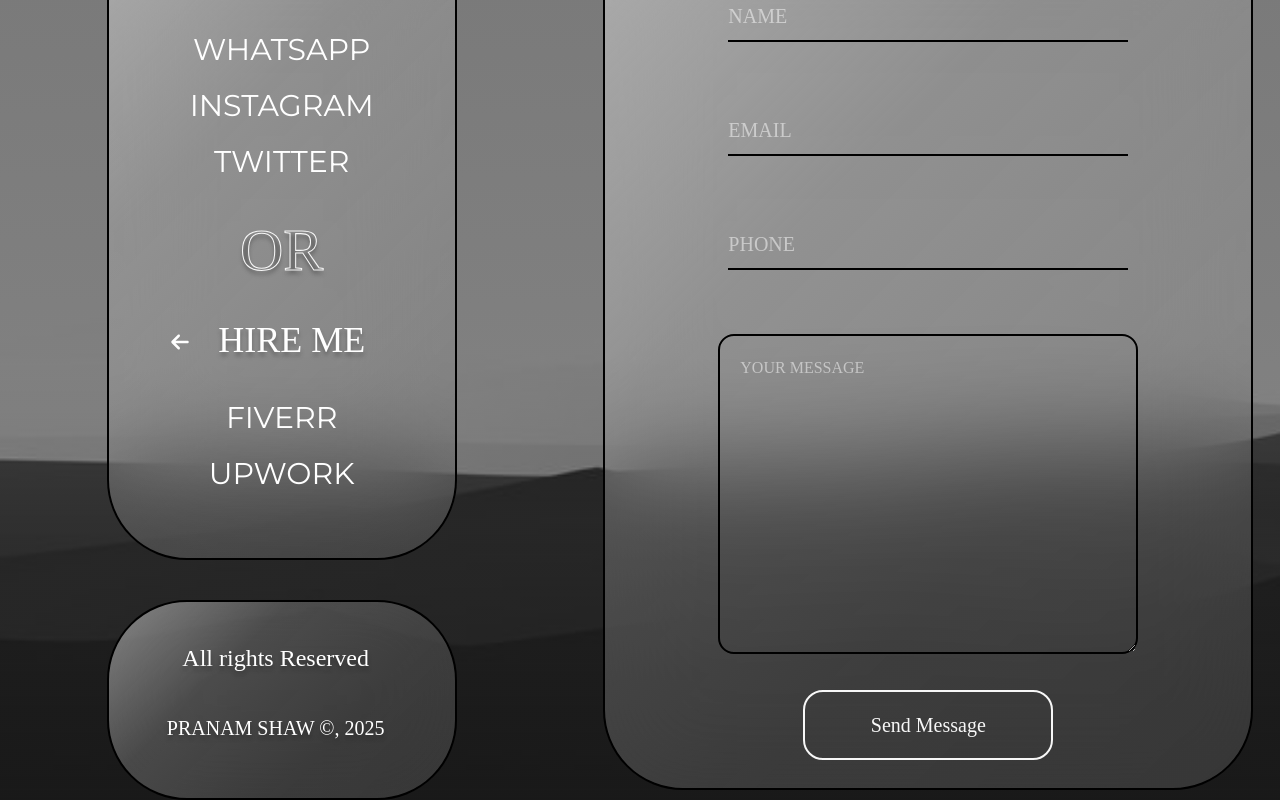
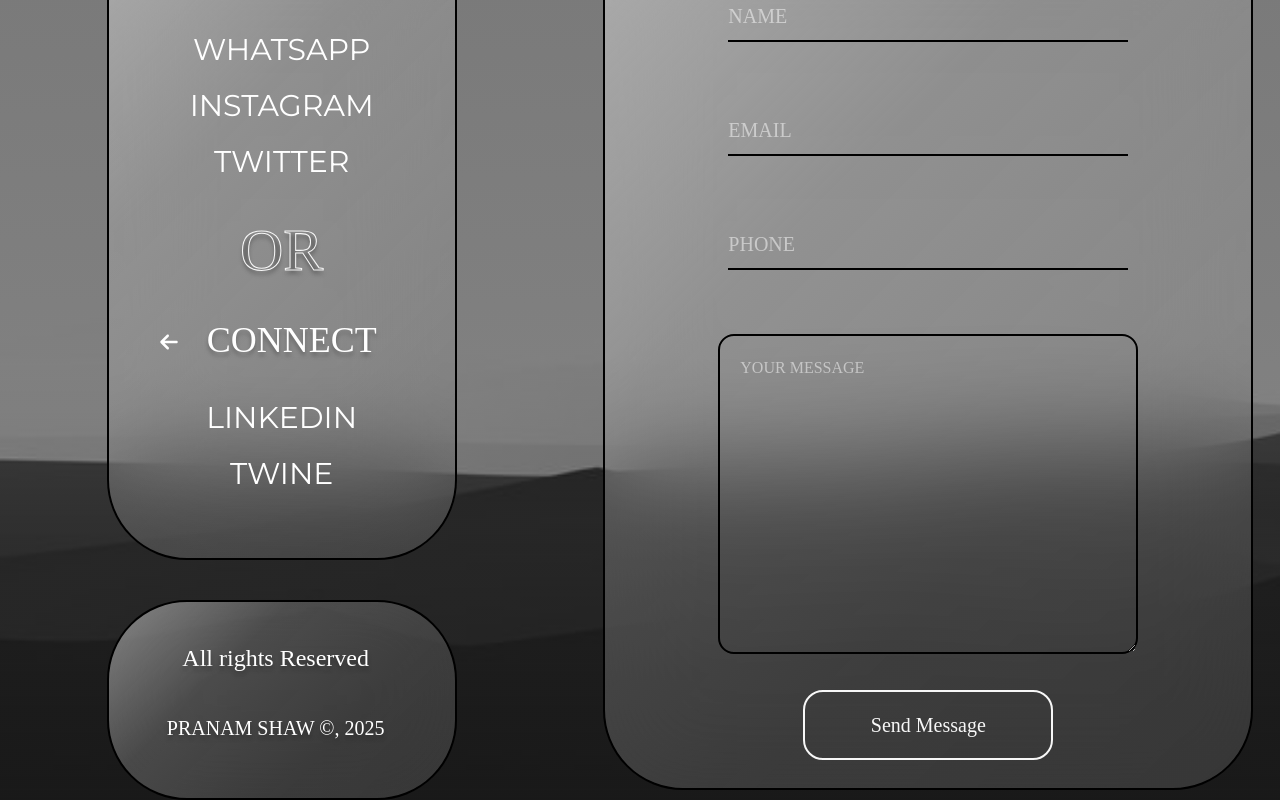
Before and after one commit to codedinpeace/Portfolio-PranamShaw, a React (Vite) app: page / in a window 1280 px wide. Shown: the part 8200-9000 px from the top of the page. Built offline with nearby package versions, Linux system fonts and the light colour scheme; a web font is replaced by a local one.

Commit message:
Made some tweaks

```diff
--- a/src/Components/Contact.jsx
+++ b/src/Components/Contact.jsx
@@ -88,11 +88,12 @@ const Contact = () => {
             </div>
             <div className='flex  justify-center gap-2'>
               <FaArrowLeft className='items-center  mt-13 w-5 h-5 mr-5 max-md:mt-12' />
-              <h1 className='text-4xl font-extralight mt-10 max-md:text-4xl mr-7'>HIRE ME</h1>
+              <h1 className='text-4xl font-extralight mt-10 max-md:text-4xl mr-7'>CONNECT</h1>
             </div>
             <div className='flex HIRE relative justify-center gap-5 mx-auto flex-col text-3xl max-md:text-2xl mt-10'>
-              <a className='mx-auto relative' href="https://wa.me/916289771022" target="_blank" rel="noopener noreferrer">FIVERR</a>
-              <a className='mx-auto relative' href="https://www.instagram.com/__i.am.alive__/">UPWORK</a>
+              <a className='mx-auto relative' href="https://linkedin.com/pranamshaw" target="_blank" rel="noopener noreferrer">LINKEDIN</a>
+              <a className='mx-auto relative' href="https://linkedin.com/pranamshaw" target="_blank" rel="noopener noreferrer">TWINE</a>
+
             </div>
           </div>
           <div className='max-lg:mx-auto mt-10 ml-20  aboutBox z-50 w-[350px]] max-lg:w-[400px] max-xl:w-[400px]  max-sm:h-[250px] max-md:w-[400px] max-sm:w-[300px] h-[200px] max-md:h-[250px] rounded-[5rem] border-2 border-black '>
--- a/src/Components/Navbar.jsx
+++ b/src/Components/Navbar.jsx
@@ -84,9 +84,9 @@ const Navbar = () => {
             <p className='logo text-[#312E2E]  tracking-wide text-3xl '>PS</p>
             <div className='Navlinks relative flex justify-evenly text-[#312E2E] z-999 align-middle rounded-full bg-[#e9e7e7] w-[450px] h-[50px] '>
                 <a className='my-auto relative  tracking-wide overflow-hidden'  href="#Home">HOME</a>
-                <a className='my-auto relative  tracking-wide '  href="#About">ABOUT</a>
+                <a className='my-auto relative  tracking-wide '  href="#ABOUT">ABOUT</a>
                 <a  className='my-auto relative  tracking-wide ' href="#WORK">WORK</a>
-                <a  className='my-auto  relative tracking-wide ' href="#CONTACT">CONTACT</a>
+                <a  className='my-auto  relative tracking-wide ' href="#Contact">CONTACT</a>
             </div>
             <div className='menu flex gap-2 font-extralight mt-3'>
                 EN
```
